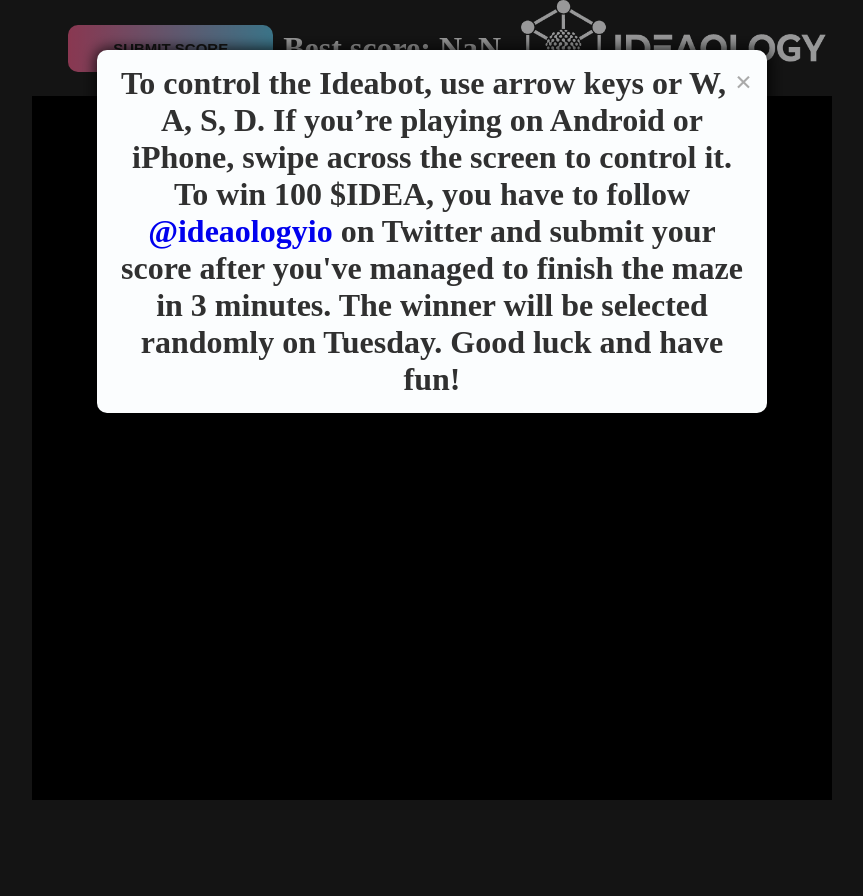
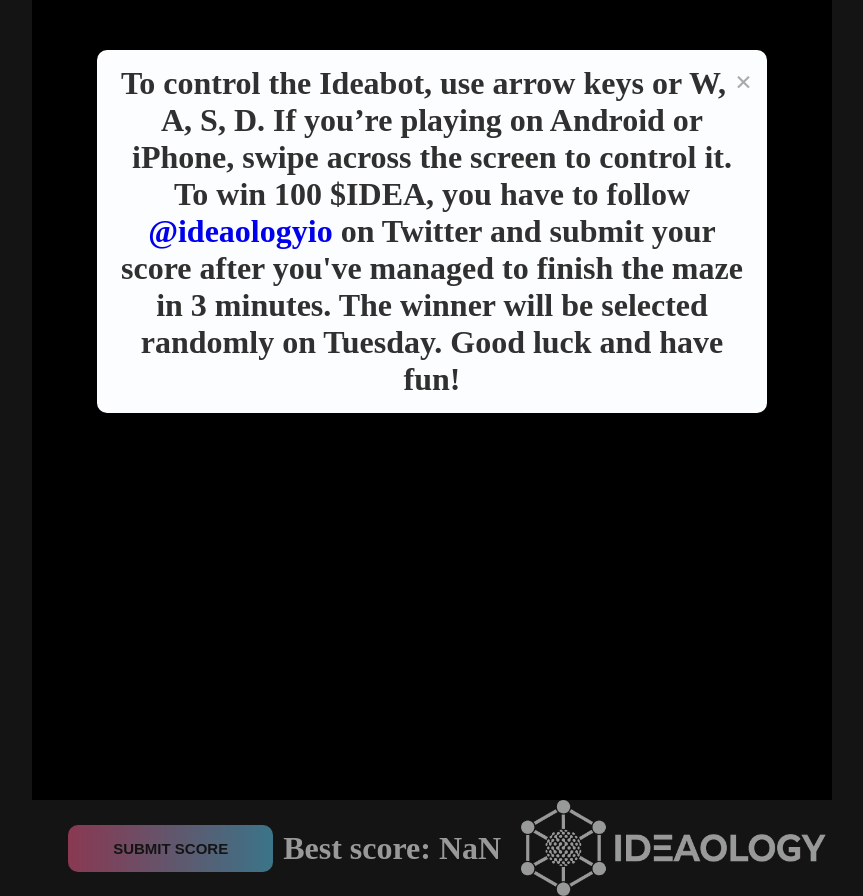
Before and after one commit to Cores13/space_invaders, a plain HTML site: page index.html in a window 1280 px wide. Shown: the whole page, without its empty margins (208-1071 px from the left). Before the commit the page ends 800 px from the top, so only its background shows below. Drawn offline with nearby package versions, Linux system fonts and the light colour scheme; some packages are replaced by stand-ins of ours; a script that the page names is missing.

Commit message:
small fix

```diff
--- a/index.html
+++ b/index.html
@@ -8,8 +8,8 @@
     <link rel="stylesheet" href="style.css">
 
     <title>Idea Invaders</title>
-    <link rel="shortcut icon" type="image/jpg" href="img/logo.png"/>
-    <link rel="icon" type="image/png" href="img/logo.png"/>
+    <link rel="shortcut icon" type="image/jpg" href="/logo.png"/>
+    <link rel="icon" type="image/png" href="/logo.png"/>
 
     <script type="text/javascript" src="https://cdnjs.cloudflare.com/ajax/libs/jquery/3.3.1/jquery.min.js"></script>
     <script type="text/javascript" src="https://cdnjs.cloudflare.com/ajax/libs/jquery.touchswipe/1.6.18/jquery.touchSwipe.min.js"></script>
@@ -33,7 +33,9 @@ ontouchend="touchEnd()">
       </div>
 
     <div class="container">
-        <!-- FORM -->
+
+    <canvas id="game-canvas" width="640" height="640"></canvas>
+
     <div class="center">
         <button id="show-form">Submit score</button>
         <h1 class="score"></h1>
@@ -56,10 +58,6 @@ ontouchend="touchEnd()">
             </form>
         </div>
     </div>
-
-
-
-    <canvas id="game-canvas" width="640" height="640"></canvas>
 </div>
 
 </body>
--- a/style.css
+++ b/style.css
@@ -3,12 +3,13 @@
 }
 body, html{
     background-color: #222;
-    width: 100%;
+    width: 100vw;
     height: 100%;
-    overflow: hidden;
   }
 
   .container {
+      width: 100vw;
+      height: 100%;
       display: flex;
       flex-direction: column;
   }
```
Lines whose indentation alone changed are shown as unchanged.
